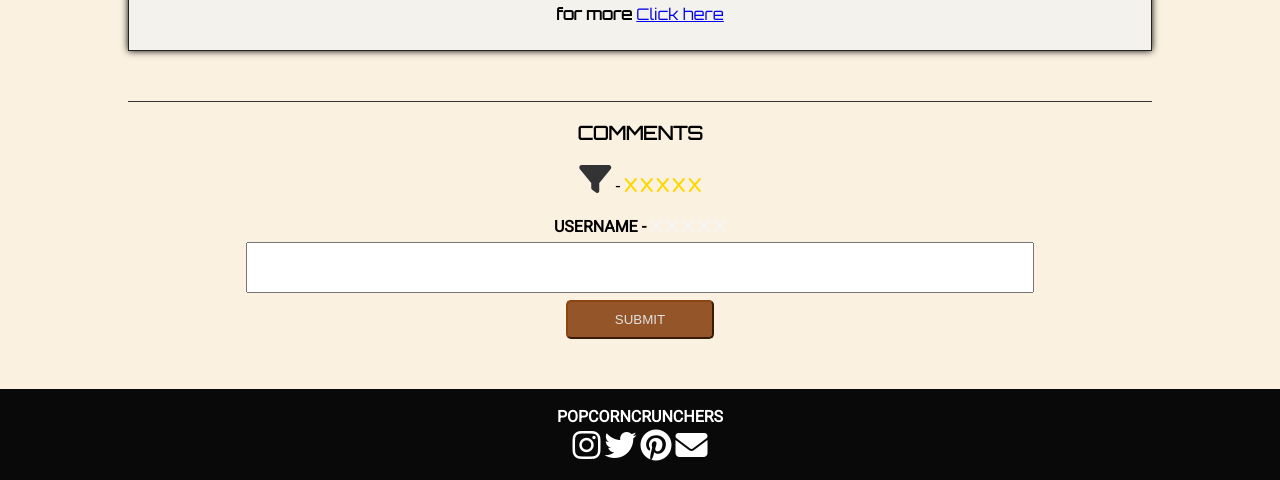
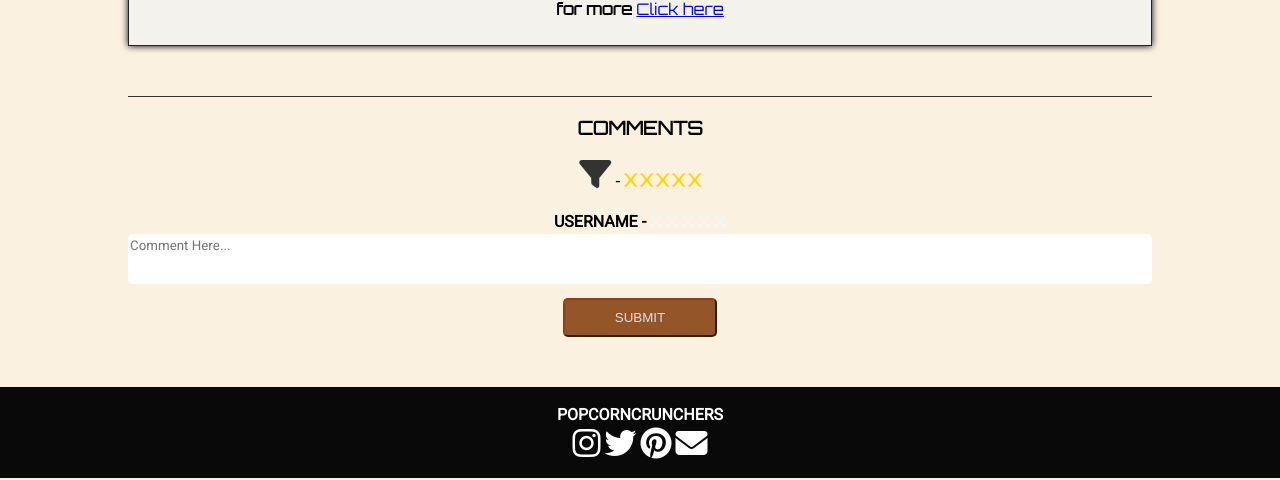
Before and after one commit to MrHope03/CatchCINI, a PHP site: page /movie-template.php?ref=1 in a window 1280 px wide. Shown: the part 1749-2229 px from the top of the page. Run offline with PHP 8.4, Linux system fonts and the light colour scheme; data comes from the database, SQL or seed files in the repository; data that the repository does not hold is empty; some libraries are stand-ins or nearby versions; some web fonts are replaced.

Commit message:
Add user comment (incomplete still)

```diff
--- a/movie-center/indiv-movie.css
+++ b/movie-center/indiv-movie.css
@@ -92,8 +92,6 @@ body {
 .trailer {
     display: block;
     margin: 2px auto;
-    height: 320px;
-    width: 400px;
 }
 
 .comment-section {
@@ -127,13 +125,7 @@ body {
 }
 
 .user-comments {
-    margin: 1.2em;
-}
-
-.user-comments textarea {
-    width: 80%;
-    resize: none;
-    margin: 3px;
+    margin: 1.2em 0;
 }
 
 .submit-btn {
@@ -287,3 +279,21 @@ body {
     text-align: center;
     font-family: 'Orbitron', sans-serif;
 }
+
+/*Comment*/
+
+#new-comment{
+  font-family: 'Heebo', sans-serif;
+  width: 100%;
+  resize: none;
+  overflow: hidden;
+  min-height: 50px;
+  max-height: 100px;
+  border-radius: 5px;
+  border-style: none;
+  margin-bottom: 10px;
+}
+
+.new-comment{
+  text-align: right;
+}
--- a/movie-center/movie-template.php
+++ b/movie-center/movie-template.php
@@ -73,10 +73,10 @@
                     <a href="#trailer">TRAILER</a>
                 </li>
                 <li>
-                    <a href="#comments">COMMENTS</a>
+                    <a href="#polls">POLLS</a>
                 </li>
                 <li>
-                    <a href="#polls">POLLS</a>
+                    <a href="#comments">COMMENTS</a>
                 </li>
             </ul>
         </nav>
@@ -132,9 +132,10 @@
             </div>
             <div id="trailer">
                 <h3>TRAILER</h3>
-                <video autoplay controls muted class="trailer">
-                    <source src=<?=$trailer?> type="video/mp4" />
-                </video>
+                <iframe class="trailer" src="https://www.youtube.com/embed/zheMCw4J-jI" width="560" height="315" frameborder="0"></iframe>
+                <!--<video autoplay controls muted class="trailer">
+                    <source src= type="video/mp4" />
+                </video>-->
             </div>
             <div id="polls">
                 <h3>POLLS</h3>
@@ -196,8 +197,8 @@
                     <i class="fas fa-star fa-x" id="sr-3" onclick="rate(this.id)" ></i>
                     <i class="fas fa-star fa-x" id="sr-4" onclick="rate(this.id)" ></i>
                 </span>
-                <div>
-                    <textarea rows="3"></textarea>
+                <div class="new-comment">
+                    <textarea placeholder="Comment Here..." id="new-comment" oninput="auto_grow(this)"></textarea>
                 </div>
                 <button class="submit-btn" onclick="submit()">SUBMIT</button>
             </div>
@@ -256,6 +257,12 @@
         </footer>
     </body>
     <script>
+        function auto_grow(element) {
+            element.style.height = "5px";
+            element.style.height = (element.scrollHeight)+"px";
+        }
+        //document.getElementById('youtube').innerHTML = '<iframe src="https://www.youtube.com/embed/2OtgYcd83Qg" width="560" height="315" frameborder="0"></iframe>';
+
         $('.shw-rpl').click(function() {
           if ($(this).find('i').hasClass('fa-caret-down')){
             var obj = $(this).find('span').text();
```
